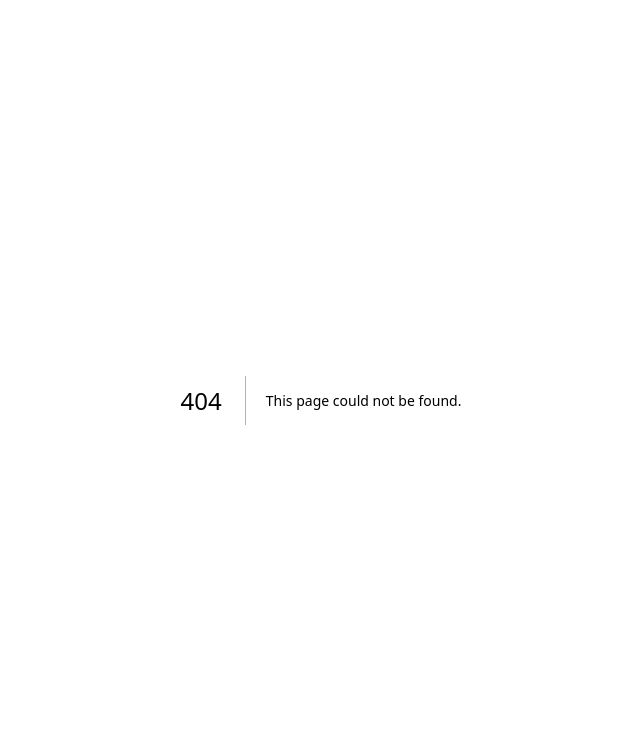
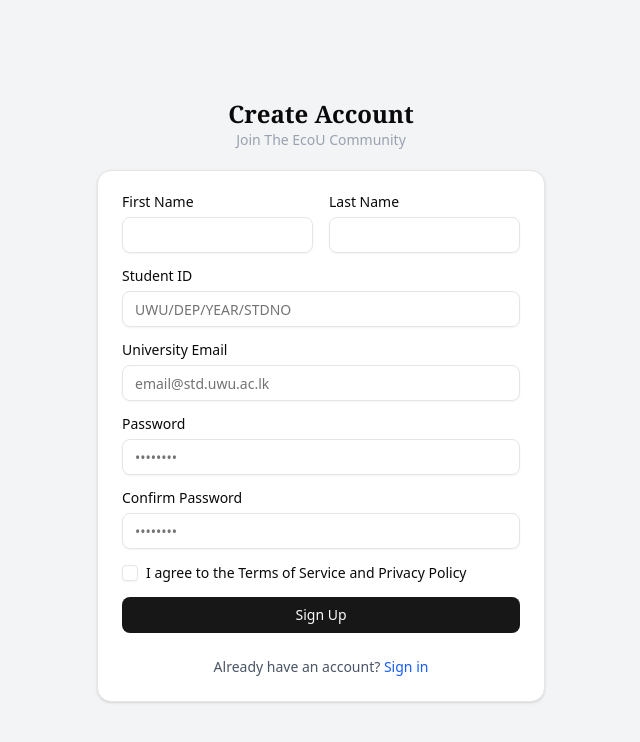
Before and after one commit to Nethmamlshni/reuni, a Next.js app: page /auth/register in a window 1280 px wide. Before the commit this address had no page. Shown: the top 742 px of the page, without its empty margins (319-959 px from the left). Built offline with nearby package versions, Linux system fonts and the light colour scheme.

Commit message:
feat: add registration form with validation and UI components

```diff
--- a/package.json
+++ b/package.json
@@ -10,6 +10,7 @@
   },
   "dependencies": {
     "@hookform/resolvers": "^5.2.2",
+    "@radix-ui/react-checkbox": "^1.3.3",
     "@radix-ui/react-label": "^2.1.8",
     "@radix-ui/react-slot": "^1.2.4",
     "class-variance-authority": "^0.7.1",
--- /dev/null
+++ b/src/app/auth/register/page.jsx
@@ -0,0 +1,174 @@
+"use client";
+
+import { useState } from 'react';
+import { Button } from '@/components/ui/button';
+import { Input } from '@/components/ui/input';
+import { Label } from '@/components/ui/label';
+import { Card, CardContent, CardDescription, CardFooter, CardHeader, CardTitle } from '@/components/ui/card';
+import { Alert, AlertDescription } from '@/components/ui/alert';
+import { Checkbox } from '@/components/ui/checkbox';
+
+export default function Register() {
+  const [formData, setFormData] = useState({
+    firstName: '',
+    lastName: '',
+    studentId: '',
+    email: '',
+    password: '',
+    confirmPassword: ''
+  });
+  const [agreedToTerms, setAgreedToTerms] = useState(false);
+  const [isLoading, setIsLoading] = useState(false);
+  const [error, setError] = useState('');
+
+  const handleChange = (e) => {
+
+  };
+
+  const handleSubmit = async (e) => {
+
+    if (formData.password !== formData.confirmPassword) {
+      setError('Passwords do not match');
+      return;
+    }
+
+    if (formData.password.length < 8) {
+      setError('Password must be at least 8 characters long');
+      return;
+    }
+
+    if (!formData.email.endsWith('.edu') && !formData.email.includes('university')) {
+      setError('Please use a valid university email address');
+      return;
+    }
+
+    if (!agreedToTerms) {
+      setError('You must agree to the Terms of Service and Privacy Policy');
+      return;
+    }
+
+  };
+
+  return (
+    <div className="flex items-center justify-center min-h-screen bg-gray-100 py-8 flex-col gap-5">
+      <div className='flex flex-col items-center justify-center'>
+        <h1 className='text-2xl font-serif font-semibold'>Create Account</h1>
+        <span className='text-sm text-gray-400' >Join The EcoU Community</span>
+      </div>
+      <Card className="w-full max-w-md">
+        <CardContent>
+          <form onSubmit={handleSubmit} className="space-y-4">
+            <div className="grid grid-cols-2 gap-4">
+              <div className="space-y-2">
+                <Label htmlFor="firstName">First Name</Label>
+                <Input
+                  id="firstName"
+                  name="firstName"
+                  type="text"
+                  value={formData.firstName}
+                  onChange={handleChange}
+                  required
+                />
+              </div>
+              <div className="space-y-2">
+                <Label htmlFor="lastName">Last Name</Label>
+                <Input
+                  id="lastName"
+                  name="lastName"
+                  type="text"
+                  value={formData.lastName}
+                  onChange={handleChange}
+                  required
+                />
+              </div>
+            </div>
+
+            <div className="space-y-2">
+              <Label htmlFor="studentId">Student ID</Label>
+              <Input
+                id="studentId"
+                name="studentId"
+                type="text"
+                placeholder="UWU/DEP/YEAR/STDNO"
+                value={formData.studentId}
+                onChange={handleChange}
+                required
+              />
+            </div>
+
+            <div className="space-y-2">
+              <Label htmlFor="email">University Email</Label>
+              <Input
+                id="email"
+                name="email"
+                type="email"
+                placeholder="email@std.uwu.ac.lk"
+                value={formData.email}
+                onChange={handleChange}
+                required
+              />
+            </div>
+
+            <div className="space-y-2">
+              <Label htmlFor="password">Password</Label>
+              <Input
+                id="password"
+                name="password"
+                type="password"
+                placeholder="••••••••"
+                value={formData.password}
+                onChange={handleChange}
+                required
+              />
+            </div>
+
+            <div className="space-y-2">
+              <Label htmlFor="confirmPassword">Confirm Password</Label>
+              <Input
+                id="confirmPassword"
+                name="confirmPassword"
+                type="password"
+                placeholder="••••••••"
+                value={formData.confirmPassword}
+                onChange={handleChange}
+                required
+              />
+            </div>
+
+            <div className="flex items-center space-x-2">
+              <Checkbox
+                id="terms"
+                checked={agreedToTerms}
+                onCheckedChange={setAgreedToTerms}
+              />
+              <label
+                htmlFor="terms"
+                className="text-sm font-medium leading-none peer-disabled:cursor-not-allowed peer-disabled:opacity-70"
+              >
+                I agree to the Terms of Service and Privacy Policy
+              </label>
+            </div>
+
+            {error && (
+              <Alert variant="destructive">
+                <AlertDescription>{error}</AlertDescription>
+              </Alert>
+            )}
+
+            <Button type="submit" className="w-full" disabled={isLoading}>
+              {isLoading ? 'Creating Account...' : 'Sign Up'}
+            </Button>
+          </form>
+        </CardContent>
+        <CardFooter className="flex flex-col space-y-2">
+          <div className="text-sm text-gray-600">
+            Already have an account?{' '}
+            <a href="/login" className="text-blue-600 hover:underline">
+              Sign in
+            </a>
+          </div>
+        </CardFooter>
+      </Card>
+    </div>
+  );
+}
--- /dev/null
+++ b/src/components/ui/alert.jsx
@@ -0,0 +1,63 @@
+import * as React from "react"
+import { cva } from "class-variance-authority";
+
+import { cn } from "@/lib/utils"
+
+const alertVariants = cva(
+  "relative w-full rounded-lg border px-4 py-3 text-sm grid has-[>svg]:grid-cols-[calc(var(--spacing)*4)_1fr] grid-cols-[0_1fr] has-[>svg]:gap-x-3 gap-y-0.5 items-start [&>svg]:size-4 [&>svg]:translate-y-0.5 [&>svg]:text-current",
+  {
+    variants: {
+      variant: {
+        default: "bg-card text-card-foreground",
+        destructive:
+          "text-destructive bg-card [&>svg]:text-current *:data-[slot=alert-description]:text-destructive/90",
+      },
+    },
+    defaultVariants: {
+      variant: "default",
+    },
+  }
+)
+
+function Alert({
+  className,
+  variant,
+  ...props
+}) {
+  return (
+    <div
+      data-slot="alert"
+      role="alert"
+      className={cn(alertVariants({ variant }), className)}
+      {...props} />
+  );
+}
+
+function AlertTitle({
+  className,
+  ...props
+}) {
+  return (
+    <div
+      data-slot="alert-title"
+      className={cn("col-start-2 line-clamp-1 min-h-4 font-medium tracking-tight", className)}
+      {...props} />
+  );
+}
+
+function AlertDescription({
+  className,
+  ...props
+}) {
+  return (
+    <div
+      data-slot="alert-description"
+      className={cn(
+        "text-muted-foreground col-start-2 grid justify-items-start gap-1 text-sm [&_p]:leading-relaxed",
+        className
+      )}
+      {...props} />
+  );
+}
+
+export { Alert, AlertTitle, AlertDescription }
--- /dev/null
+++ b/src/components/ui/checkbox.jsx
@@ -0,0 +1,30 @@
+"use client"
+
+import * as React from "react"
+import * as CheckboxPrimitive from "@radix-ui/react-checkbox"
+import { CheckIcon } from "lucide-react"
+
+import { cn } from "@/lib/utils"
+
+function Checkbox({
+  className,
+  ...props
+}) {
+  return (
+    <CheckboxPrimitive.Root
+      data-slot="checkbox"
+      className={cn(
+        "peer border-input dark:bg-input/30 data-[state=checked]:bg-primary data-[state=checked]:text-primary-foreground dark:data-[state=checked]:bg-primary data-[state=checked]:border-primary focus-visible:border-ring focus-visible:ring-ring/50 aria-invalid:ring-destructive/20 dark:aria-invalid:ring-destructive/40 aria-invalid:border-destructive size-4 shrink-0 rounded-[4px] border shadow-xs transition-shadow outline-none focus-visible:ring-[3px] disabled:cursor-not-allowed disabled:opacity-50",
+        className
+      )}
+      {...props}>
+      <CheckboxPrimitive.Indicator
+        data-slot="checkbox-indicator"
+        className="grid place-content-center text-current transition-none">
+        <CheckIcon className="size-3.5" />
+      </CheckboxPrimitive.Indicator>
+    </CheckboxPrimitive.Root>
+  );
+}
+
+export { Checkbox }
```
Also changed, not shown: 1 other file (tests, documents, lock files or other folders).
